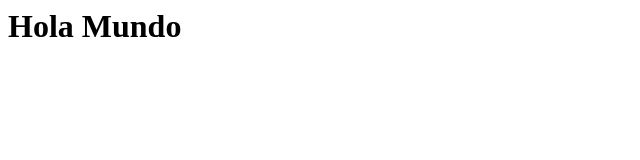
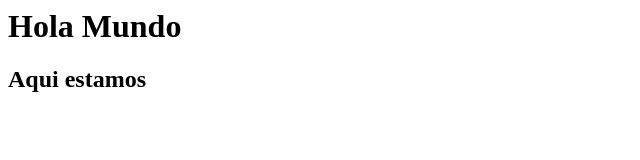
Before and after one commit to IsraelR20/js-conceptos, a plain HTML site: page index.html in a window 1280 px wide. Shown: the whole page, without its empty margins (0-640 px from the left). Drawn offline with Linux system fonts and the light colour scheme.

Commit message:
Update index.html

```diff
--- a/index.html
+++ b/index.html
@@ -1,3 +1,4 @@
 <html>
 	<h1>Hola Mundo</h1>
+	<h2>Aqui estamos</h2>
 </html>
```
